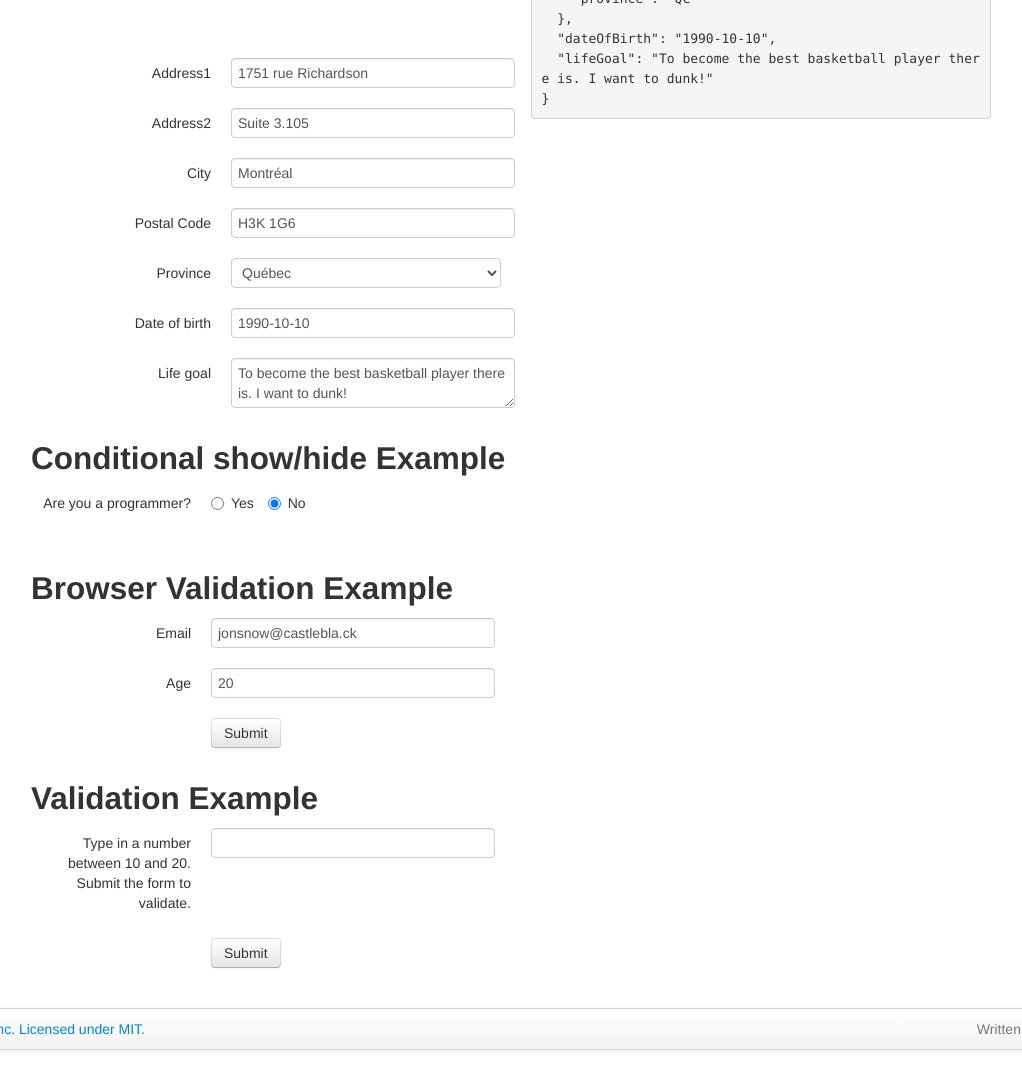
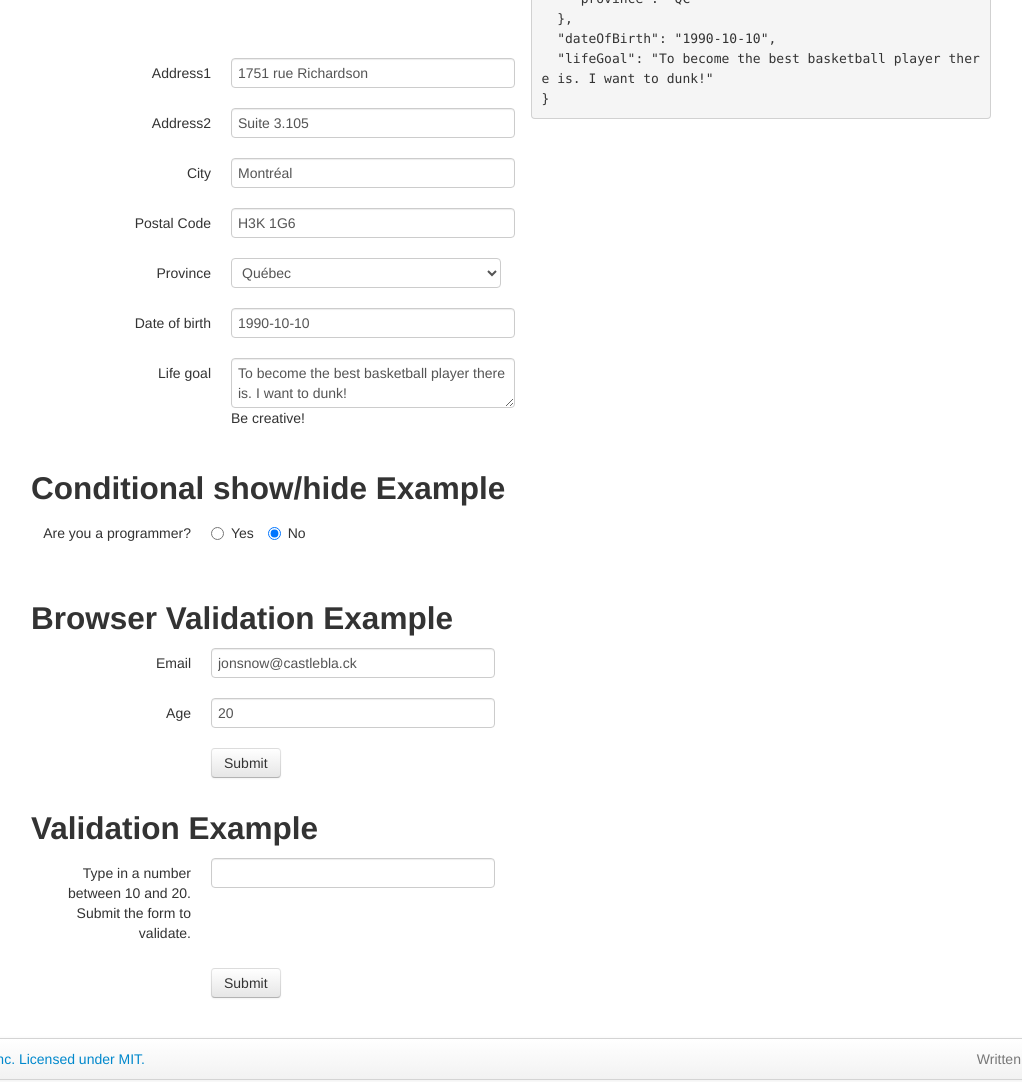
Before and after one commit to peterzen/backform, a website with bundled scripts: page bootstrap2.html in a window 1280 px wide. Shown: the part 617-1699 px from the top of the page, without its empty margins (119-1141 px from the left). Built offline with nearby package versions, Linux system fonts and the light colour scheme.

Commit message:
Fixing array brackets and using Bootstrap "small" class for the optional field help messages.

```diff
--- a/example.js
+++ b/example.js
@@ -63,7 +63,7 @@ $(document).ready(function() {
         ]
       },
       {name: "dateOfBirth", label: "Date of birth", control: "datepicker", options: {format: "yyyy-mm-dd"}},
-      {name: "lifeGoal", label: "Life goal", control: "textarea"}
+      {name: "lifeGoal", label: "Life goal", control: "textarea", extraClasses: ["fancy"], helpMessage: "Be creative!"}
     ]
   }).render();
 
--- a/src/backform.js
+++ b/src/backform.js
@@ -227,7 +227,7 @@
       '<div class="<%=Backform.controlsClassName%>">',
       '  <textarea class="<%=Backform.controlClassName%> <%=extraClasses.join(\' \')%>" name="<%=name%>" maxlength="<%=maxlength%>" data-nested="<%=nested%>" placeholder="<%-placeholder%>" <%=disabled ? "disabled" : ""%> <%=required ? "required" : ""%>><%-value%></textarea>',
       '  <% if (helpMessage.length) { %>',
-      '    <p class="help-message"><%=helpMessage%></p>',
+      '    <p class="help-message small"><%=helpMessage%></p>',
       '  <% } %>',
       '</div>'
     ].join("\n")),
@@ -277,7 +277,7 @@
       '<div class="<%=Backform.controlsClassName%>">',
       '  <input type="<%=type%>" class="<%=Backform.controlClassName%> <%=extraClasses.join(\' \')%>" name="<%=name%>" maxlength="<%=maxlength%>" data-nested="<%=nested%>" value="<%-value%>" placeholder="<%-placeholder%>" <%=disabled ? "disabled" : ""%> <%=required ? "required" : ""%> />',
       '  <% if (helpMessage.length) { %>',
-      '    <p class="help-message"><%=helpMessage%></p>',
+      '    <p class="help-message small"><%=helpMessage%></p>',
       '  <% } %>',
       '</div>'
     ].join("\n")),
```
Also changed, not shown: index.html (+2 -2 lines).
